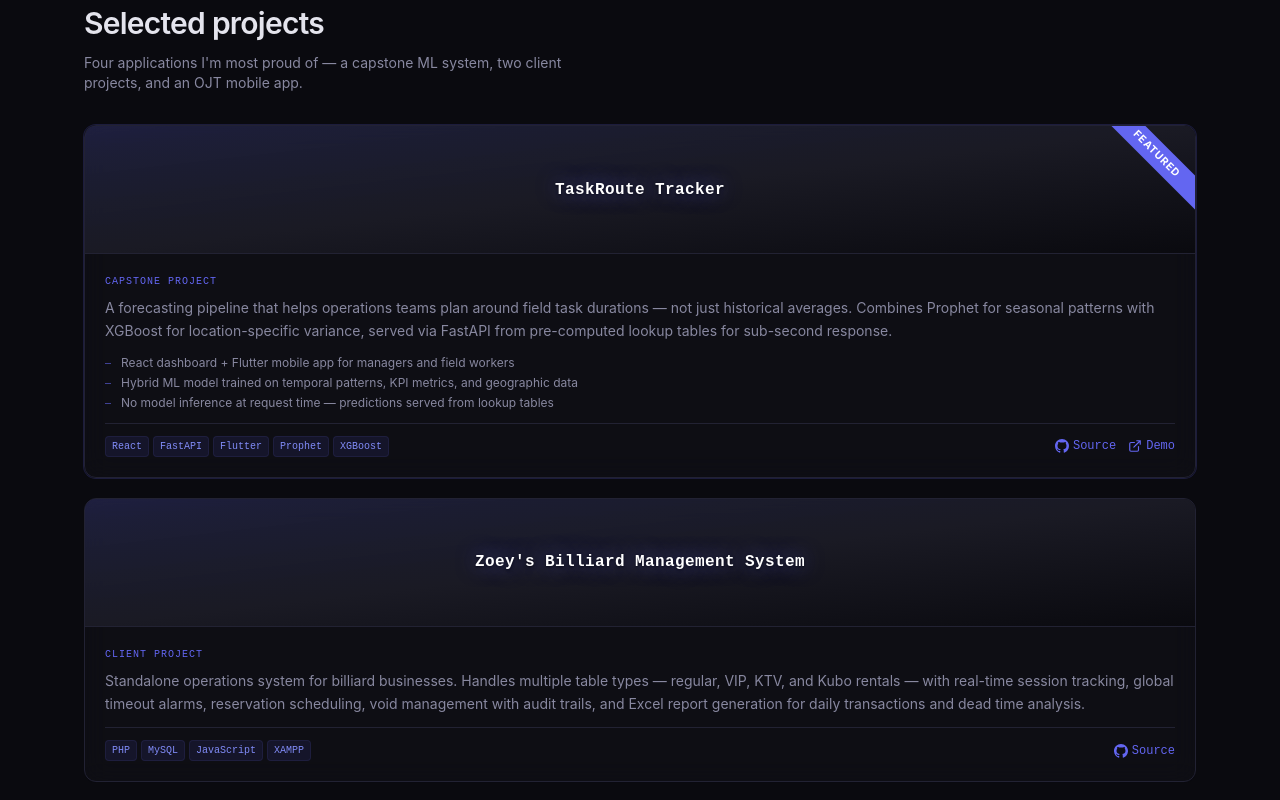
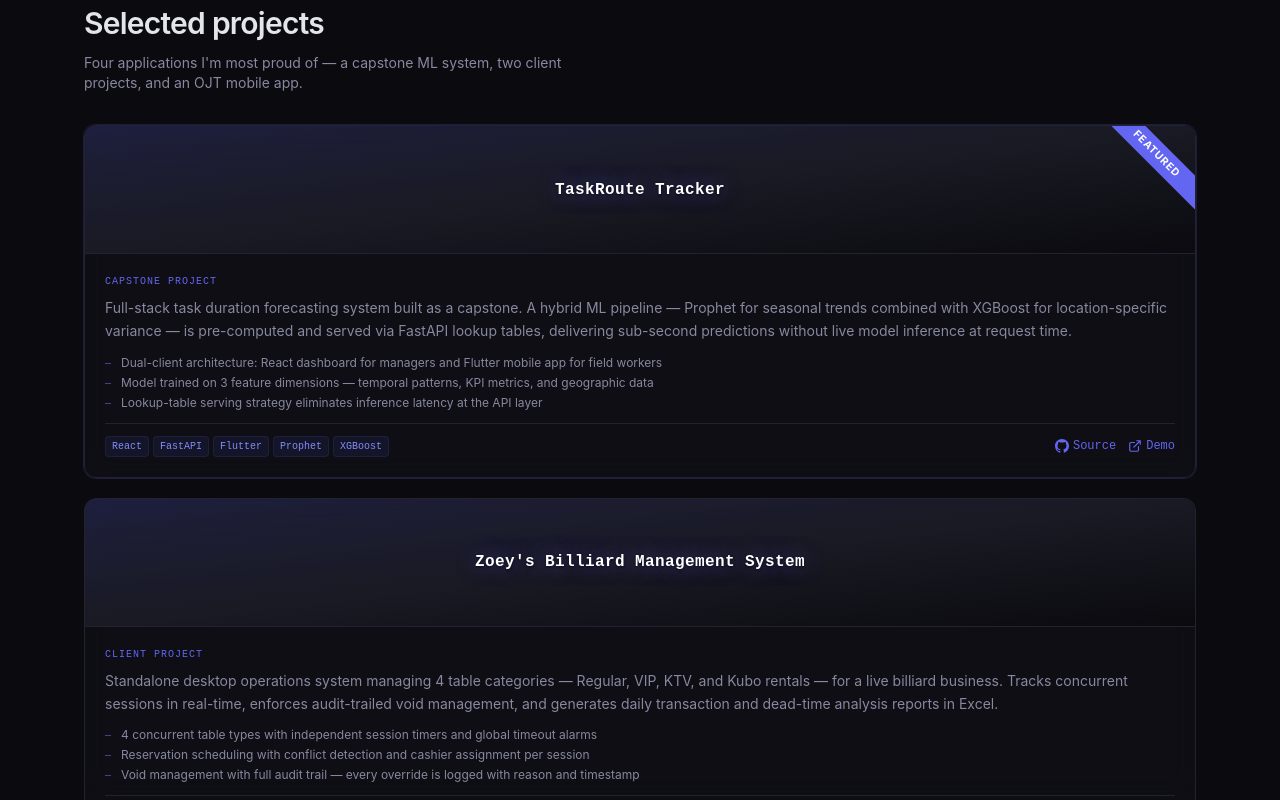
Before and after one commit to Juicewaaa4/Portfolio-, a React (Vite) app: page / in a window 1280 px wide. Shown: the part 2000-2800 px from the top of the page. Built offline with nearby package versions, Linux system fonts and the light colour scheme.

Commit message:
feat: integrate resume links and quantify project impact metrics
- Added 'View CV' CTA in Hero section and Navbar

- Quantified technical scope and business impact in featured projects

```diff
--- a/src/components/MoreProjects.jsx
+++ b/src/components/MoreProjects.jsx
@@ -9,32 +9,32 @@ const ArrowLeft = () => <svg className="w-4 h-4" fill="none" stroke="currentColo
 const moreProjects = [
   {
     name: 'RCI Attendance Monitoring', badge: 'Contributor',
-    desc: 'RFID-based attendance tracking system built on Laravel with Blade templates. Contributed to real-time check-in/out logging, role-based dashboards for admins and teachers, and auto-generated attendance reports. Deployed with Docker and Nixpacks.',
+    desc: 'RFID-based attendance tracking system built on Laravel with Blade templates. Contributed real-time check-in/out logging across 3 user roles (Admin, Teacher, Student), role-scoped dashboards, and auto-generated attendance reports exportable per period. Deployed with Docker via Nixpacks.',
     stack: ['Laravel', 'Blade', 'MySQL', 'Vite', 'Docker'],
     src: 'https://github.com/Juicewaaa4/rci-attendance-monitorting',
   },
   {
     name: 'BeReady', badge: 'Web Application',
-    desc: 'Django-based disaster awareness and preparedness web app for the Philippines. Provides localized safety articles by hazard type, emergency hotlines, and an AI chatbot that generates context-specific guidelines — making complex safety protocols accessible under stress.',
+    desc: 'Django-based disaster preparedness web app covering 5 major hazard categories — typhoon, earthquake, flood, landslide, and fire — specific to the Philippines. Provides region-localized safety articles, emergency hotlines, and an AI chatbot that generates context-specific protocols, reducing cognitive load when accessing safety information under stress.',
     stack: ['Django', 'Python', 'SQLite', 'AI Integration'],
     src: 'https://github.com/Juicewaaa4/BeReady',
     demo: 'https://beready-ecln.onrender.com',
   },
   {
     name: 'Richwell Portal', badge: 'Contributor',
-    desc: 'Student information system where registrars, cashiers, deans, and students each see role-specific dashboards. Led the frontend in React 19 with Vite, designed four distinct dashboard layouts in Tailwind, and managed the codebase through feature branches.',
+    desc: 'Student information system with 4 role-specific dashboards — Registrar, Cashier, Dean, and Student — each scoped to their operational domain. Led the full frontend in React 19 with Vite, designed all 4 dashboard layouts in Tailwind, and managed feature development through structured branch workflows.',
     stack: ['React 19', 'Vite', 'Tailwind'],
     src: 'https://github.com/property360-2/richwell-potal',
   },
   {
     name: "Arceo's Lugaw House", badge: 'Client Project',
-    desc: "A mobile Point of Sale (POS) application built for Arceo's Sarap Lugaw House. Features real-time cloud synchronization, role-based access for Admins and Cashiers, raw ingredient tracking decoupled from sales, and daily/monthly expense analytics.",
+    desc: "Cloud-synced mobile POS for a live lugawan business. Supports 2 access roles (Admin and Cashier), tracks raw ingredient inventory decoupled from sales to prevent unintended stock interference, and surfaces daily and monthly expense analytics to help the owner monitor margins over time.",
     stack: ['Kotlin', 'Jetpack Compose', 'Firebase', 'MVVM'],
     src: 'https://github.com/Juicewaaa4/arceolugawhousemobile',
   },
   {
     name: 'Automatic Smart Roof', badge: 'Client Project',
-    desc: 'Arduino-based retractable roof system that reacts autonomously to weather. Uses a rain sensor and LDR (light-dependent resistor) to close the roof during rainfall or at night and open it during sunny conditions — with LED status indicators for real-time feedback.',
+    desc: 'Arduino-based retractable roof system that responds autonomously to 2 environmental triggers — rainfall via a rain sensor and darkness via an LDR. Closes the roof when either condition is detected and opens it during clear daytime conditions, with LED status indicators providing real-time physical feedback.',
     details: [
       'Rain sensor triggers close at configurable sensitivity threshold',
       'LDR detects darkness to automatically retract for nighttime protection',
--- a/src/components/Navbar.jsx
+++ b/src/components/Navbar.jsx
@@ -36,6 +36,11 @@ export default function Navbar() {
               {active === l && <span className="absolute -bottom-1 left-0 w-full h-0.5 bg-accent rounded-full" />}
             </a>
           ))}
+          <a href="/De Lara Resume.pdf" target="_blank" rel="noopener noreferrer"
+            className="inline-flex items-center gap-1.5 px-3 py-1.5 border border-accent/40 text-accent text-xs font-mono font-semibold rounded-md hover:bg-accent hover:text-white transition-all duration-200">
+            <svg className="w-3 h-3" fill="none" stroke="currentColor" strokeWidth="2" viewBox="0 0 24 24"><path strokeLinecap="round" strokeLinejoin="round" d="M12 10v6m0 0l-3-3m3 3l3-3M3 17v3a1 1 0 001 1h16a1 1 0 001-1v-3" /></svg>
+            Resume
+          </a>
         </div>
         <button className="md:hidden flex flex-col gap-1 p-1" onClick={() => setOpen(!open)}
           aria-label="Toggle menu">
@@ -52,6 +57,10 @@ export default function Navbar() {
               {l.charAt(0).toUpperCase() + l.slice(1)}
             </a>
           ))}
+          <a href="/De Lara Resume.pdf" target="_blank" rel="noopener noreferrer" onClick={() => setOpen(false)}
+            className="font-mono text-xs text-accent font-semibold hover:underline transition-colors">
+            ↓ Resume
+          </a>
         </div>
       )}
     </nav>
--- a/src/components/Projects.jsx
+++ b/src/components/Projects.jsx
@@ -8,11 +8,11 @@ const LinkIcon = () => <svg className="w-3.5 h-3.5" fill="none" stroke="currentC
 const featured = [
   {
     name: 'TaskRoute Tracker', badge: 'Capstone Project', featured: true,
-    desc: 'A forecasting pipeline that helps operations teams plan around field task durations — not just historical averages. Combines Prophet for seasonal patterns with XGBoost for location-specific variance, served via FastAPI from pre-computed lookup tables for sub-second response.',
+    desc: 'Full-stack task duration forecasting system built as a capstone. A hybrid ML pipeline — Prophet for seasonal trends combined with XGBoost for location-specific variance — is pre-computed and served via FastAPI lookup tables, delivering sub-second predictions without live model inference at request time.',
     details: [
-      'React dashboard + Flutter mobile app for managers and field workers',
-      'Hybrid ML model trained on temporal patterns, KPI metrics, and geographic data',
-      'No model inference at request time — predictions served from lookup tables',
+      'Dual-client architecture: React dashboard for managers and Flutter mobile app for field workers',
+      'Model trained on 3 feature dimensions — temporal patterns, KPI metrics, and geographic data',
+      'Lookup-table serving strategy eliminates inference latency at the API layer',
     ],
     stack: ['React', 'FastAPI', 'Flutter', 'Prophet', 'XGBoost'],
     src: 'https://github.com/leizydog/taskroute-tracker',
@@ -20,30 +20,35 @@ const featured = [
   },
   {
     name: "Zoey's Billiard Management System", badge: 'Client Project',
-    desc: 'Standalone operations system for billiard businesses. Handles multiple table types — regular, VIP, KTV, and Kubo rentals — with real-time session tracking, global timeout alarms, reservation scheduling, void management with audit trails, and Excel report generation for daily transactions and dead time analysis.',
+    desc: 'Standalone desktop operations system managing 4 table categories — Regular, VIP, KTV, and Kubo rentals — for a live billiard business. Tracks concurrent sessions in real-time, enforces audit-trailed void management, and generates daily transaction and dead-time analysis reports in Excel.',
+    details: [
+      '4 concurrent table types with independent session timers and global timeout alarms',
+      'Reservation scheduling with conflict detection and cashier assignment per session',
+      'Void management with full audit trail — every override is logged with reason and timestamp',
+    ],
     stack: ['PHP', 'MySQL', 'JavaScript', 'XAMPP'],
     src: 'https://github.com/Juicewaaa4/Billiard-Management-System',
   },
   {
     name: "Zoey's Eatery POS", badge: 'Client Project',
-    desc: "Offline-first desktop POS and inventory system for eateries. Built around a dual-shift model — Day and Night shifts each maintain their own independent session, cashier assignments, and transaction records, then reconcile into a unified daily closing report.",
+    desc: 'Offline-first desktop POS for a live eatery, built around a 2-shift daily cycle. Day and Night shifts each run independent sessions with separate cashier logins and transaction logs, then reconcile into a unified closing report — eliminating end-of-day manual tallying.',
     details: [
-      'Day / Night shift sessions with per-shift cashier login and independent transaction logs',
-      'Multi-PC LAN sync for concurrent Admin and Cashier operations',
+      '2 independent shift sessions (Day/Night) with per-shift cashier login and isolated transaction logs',
+      'Multi-PC LAN sync enabling concurrent Admin and Cashier operations across stations',
       'Automated stock deductions on every sale with real-time low-stock alerts',
-      'Comprehensive closing reports exported to Excel and PDF per shift and per day',
+      'Closing reports auto-exported to Excel and PDF per shift and per day',
     ],
     stack: ['C#', '.NET 8', 'WinForms', 'SQLite'],
     src: 'https://github.com/Juicewaaa4/Zoey-s-Eatery-POS',
   },
   {
     name: "Zoey's StreetFoods", badge: 'OJT Project',
-    desc: "A mobile Point of Sale (POS) application built for a street food business. Features real-time cloud synchronization, role-based access for Admins and Cashiers, and profit tracking to automatically compute net profit per item and total revenue.",
+    desc: 'Cloud-synced mobile POS for a street food business, built with 2 role-based access levels (Admin and Cashier) backed by Firebase Authentication. Includes a per-item profit tracking engine that automatically computes net profit from cost basis, giving the owner real-time revenue clarity.',
     details: [
-      'Role-based access (Admin/Cashier) with secure Firebase Authentication',
-      'Real-time cloud sync and database management using Firebase Firestore',
-      'Profit tracking system that computes net profit from cost/puhunan per item',
-      'Modern, uncluttered UI built with Jetpack Compose Material 3',
+      '2-role access model (Admin/Cashier) with Firebase Auth and role-scoped UI screens',
+      'Real-time Firestore sync — inventory and transaction state consistent across sessions',
+      'Profit engine computes net margin per item from inputted cost/puhunan at point of sale',
+      'Built with Jetpack Compose Material 3 for a clean, touch-optimized interface',
     ],
     stack: ['Kotlin', 'Jetpack Compose', 'Firebase', 'MVVM'],
     src: 'https://github.com/Juicewaaa4/Mobile-StreetFoods-POS',
```
Also changed, not shown: src/components/Hero.jsx (+6 -1 lines), 1 other file (tests, documents, lock files or other folders).
